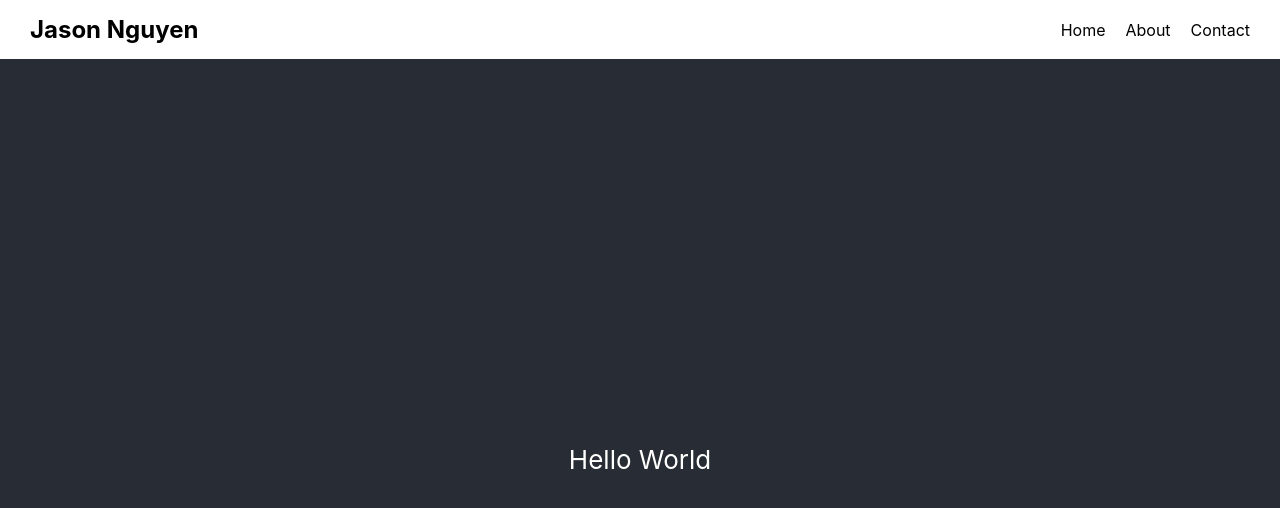
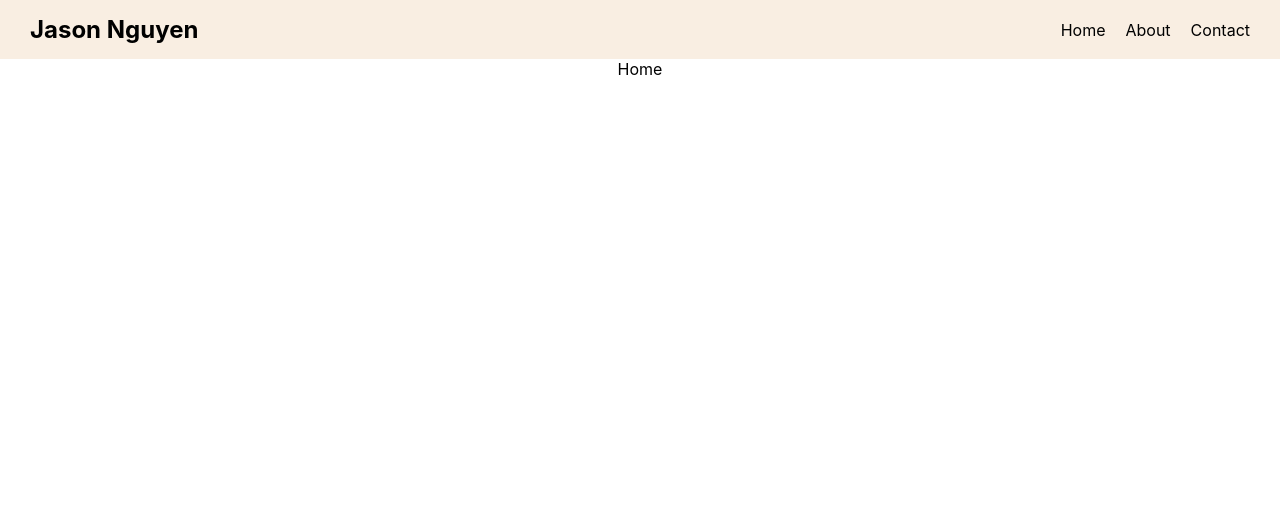
Before and after one commit to janhnguyen/janhnguyen.github.io, a React (Create React App) app: page / in a window 1280 px wide. Shown: the top 508 px of the page. Built offline with nearby package versions, Linux system fonts and the light colour scheme.

Commit message:
Implemented Header Functionality

```diff
--- a/package.json
+++ b/package.json
@@ -9,6 +9,7 @@
     "@testing-library/user-event": "^13.5.0",
     "react": "^19.1.0",
     "react-dom": "^19.1.0",
+    "react-router-dom": "^7.6.0",
     "react-scripts": "5.0.1",
     "web-vitals": "^2.1.4"
   },
--- a/src/App.css
+++ b/src/App.css
@@ -1,38 +1,3 @@
 .App {
   text-align: center;
 }
-
-.App-logo {
-  height: 40vmin;
-  pointer-events: none;
-}
-
-@media (prefers-reduced-motion: no-preference) {
-  .App-logo {
-    animation: App-logo-spin infinite 20s linear;
-  }
-}
-
-.App-header {
-  background-color: #282c34;
-  min-height: 100vh;
-  display: flex;
-  flex-direction: column;
-  align-items: center;
-  justify-content: center;
-  font-size: calc(10px + 2vmin);
-  color: white;
-}
-
-.App-link {
-  color: #61dafb;
-}
-
-@keyframes App-logo-spin {
-  from {
-    transform: rotate(0deg);
-  }
-  to {
-    transform: rotate(360deg);
-  }
-}
--- a/src/App.js
+++ b/src/App.js
@@ -1,14 +1,27 @@
 import './App.css';
+import React from 'react';
+import { BrowserRouter as Router, Routes, Route, Link } from 'react-router-dom';
+import Contact from './components/Contact';
+import Home from './components/Home';
 import Header from './components/Header';
+import About from './components/About';
 
 function App() {
   return (
+
     <div className="App">
+
       <Header />
-      <header className="App-header">
-        Hello World
-      </header>
+        <Router>
+            <Routes>
+                <Route path="/" element={<Home />} />
+                <Route path="/about" element={<About />} />
+                <Route path="/contact" element={<Contact />} />
+            </Routes>
+        </Router>
+
     </div>
+
   );
 }
 
--- /dev/null
+++ b/src/components/About.jsx
@@ -0,0 +1,12 @@
+import React from 'react';
+import '../styling/About.css';
+
+function About() {
+    return (
+        <div>
+            About
+        </div>
+    );
+}
+
+export default About;
--- /dev/null
+++ b/src/components/Contact.jsx
@@ -0,0 +1,12 @@
+import React from 'react';
+import '../styling/Contact.css';
+
+function Contact() {
+    return (
+        <div>
+            Contact
+        </div>
+    );
+}
+
+export default Contact;
--- /dev/null
+++ b/src/components/Home.jsx
@@ -0,0 +1,12 @@
+import React from 'react';
+import '../styling/Home.css';
+
+function Home() {
+    return (
+        <div>
+            Home
+        </div>
+    );
+}
+
+export default Home;
--- a/src/styling/Header.css
+++ b/src/styling/Header.css
@@ -3,7 +3,7 @@
     justify-content: space-between;
     align-items: center;
     padding: 15px 30px;
-    background-color: white;
+    background-color: #F9EEE2;
     color: black;
 }
 
```
Also changed, not shown: src/styling/About.css (added), src/styling/Contact.css (added), src/styling/Home.css (added), 1 other file (tests, documents, lock files or other folders).
